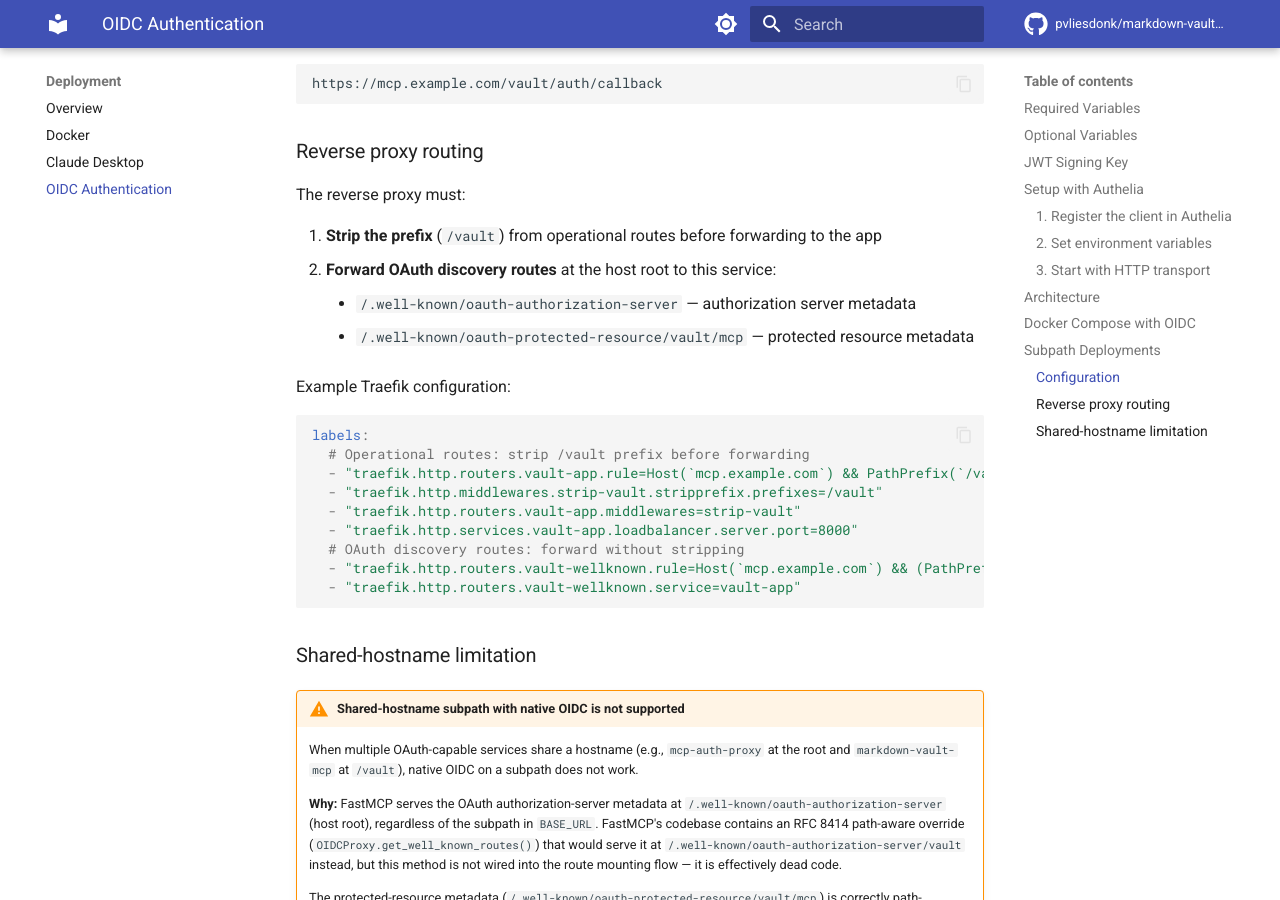
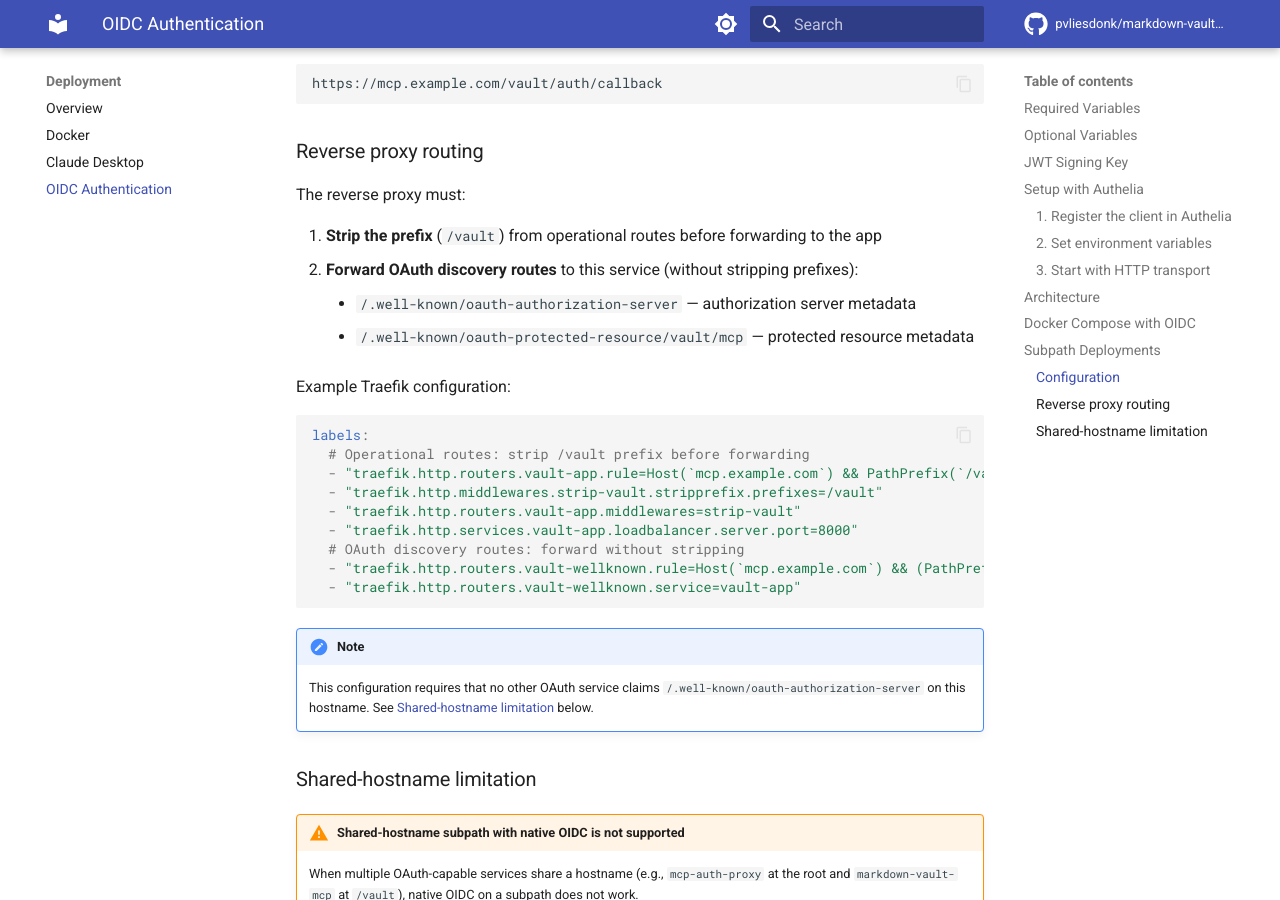
Before and after one commit to pvliesdonk/markdown-mcp, an MkDocs documentation site: the page built from docs/deployment/oidc.md, in a window 1280 px wide and 900 px high, scrolled down 4457 px. Built offline with MkDocs 1.6.1 and Material for MkDocs 9.7.7, drawn with Linux system fonts in a browser that asks for light colours; comment, search, counter and statistics services are not loaded.

Commit message:
docs: address review comments on OIDC subpath section
- Rephrase discovery route forwarding (not all at host root)
- Add forward reference to shared-hostname limitation after Traefik config

Co-Authored-By: Claude Opus 4.6 <noreply@anthropic.com>

````diff
--- a/docs/deployment/oidc.md
+++ b/docs/deployment/oidc.md
@@ -172,7 +172,7 @@ https://mcp.example.com/vault/auth/callback
 The reverse proxy must:
 
 1. **Strip the prefix** (`/vault`) from operational routes before forwarding to the app
-2. **Forward OAuth discovery routes** at the host root to this service:
+2. **Forward OAuth discovery routes** to this service (without stripping prefixes):
     - `/.well-known/oauth-authorization-server` — authorization server metadata
     - `/.well-known/oauth-protected-resource/vault/mcp` — protected resource metadata
 
@@ -190,6 +190,9 @@ labels:
   - "traefik.http.routers.vault-wellknown.service=vault-app"
 ```
 
+!!! note
+    This configuration requires that no other OAuth service claims `/.well-known/oauth-authorization-server` on this hostname. See [Shared-hostname limitation](#shared-hostname-limitation) below.
+
 ### Shared-hostname limitation
 
 !!! warning "Shared-hostname subpath with native OIDC is not supported"
````
